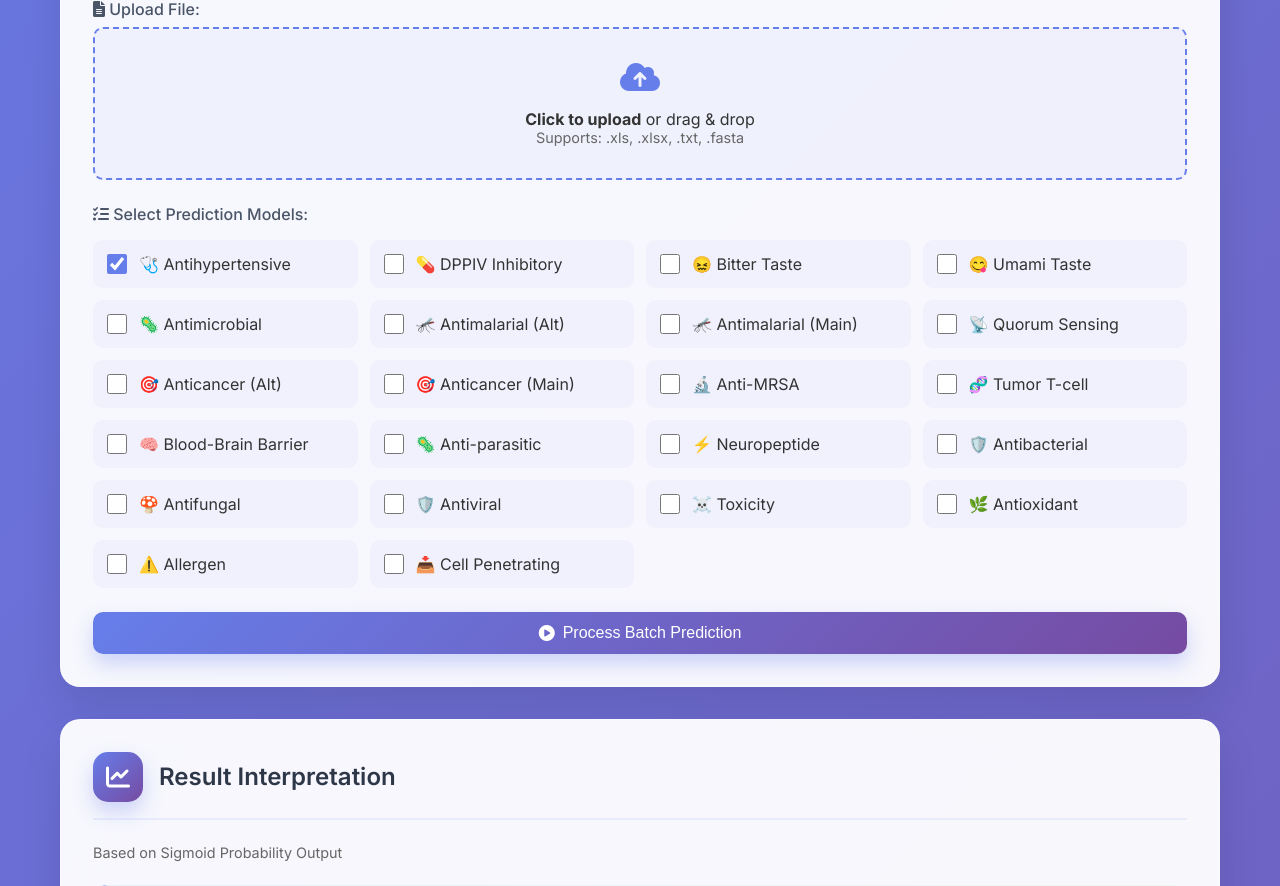
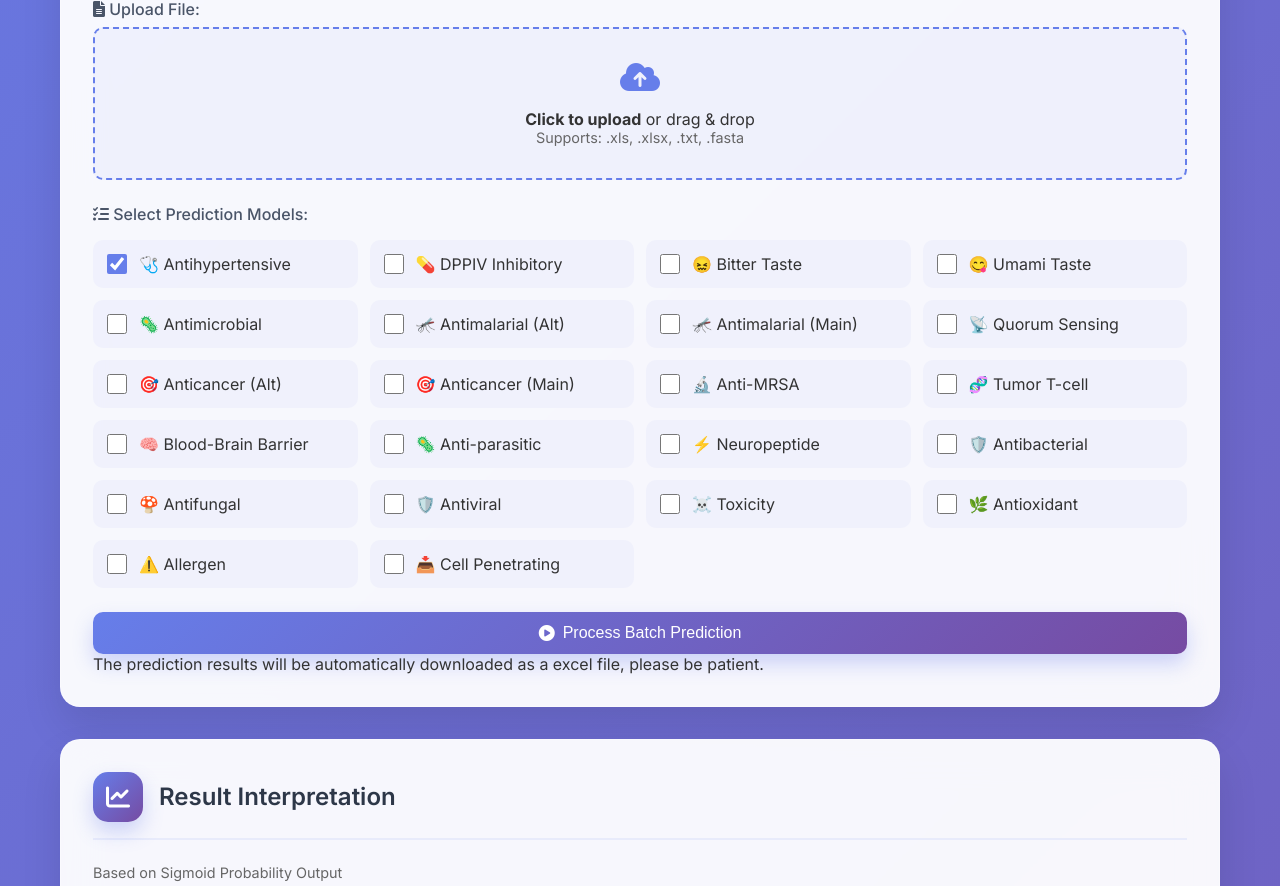
Before and after one commit to dzjxzyd/UniDL4BioPep_web_server, a Flask app: page / in a window 1280 px wide. Shown: the part 1047-1933 px from the top of the page. Run offline with Flask 2, Linux system fonts and the light colour scheme.

Commit message:
Update index.html

```diff
--- a/templates/index.html
+++ b/templates/index.html
@@ -208,6 +208,7 @@
                 </div>
 
                 <button type="submit" class="btn btn-block"><i class="fas fa-play-circle"></i>Process Batch Prediction</button>
+                <p>The prediction results will be automatically downloaded as a excel file, please be patient.</p>
             </form>
         </div>
 
```
